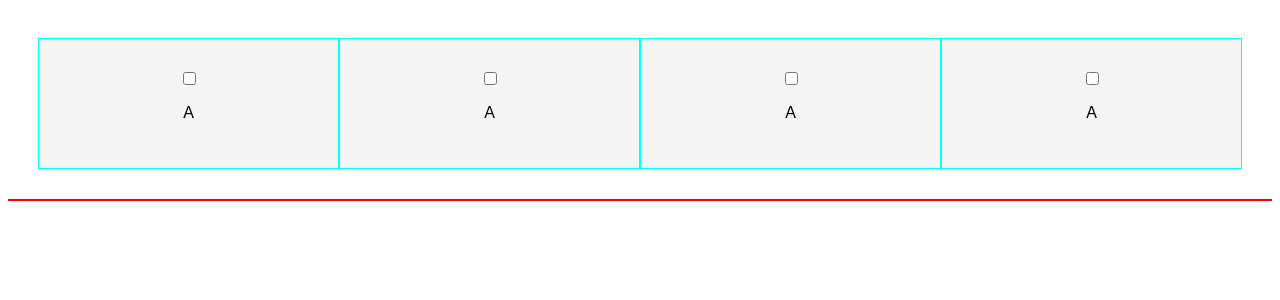
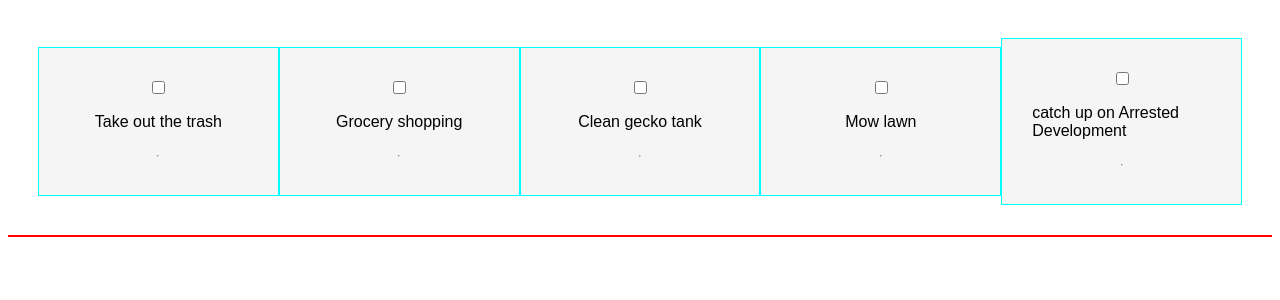
Before and after one commit to anchitdhar/todo-react, a React (Create React App) app: page / in a window 1280 px wide. Shown: the top 300 px of the page. Built offline with nearby package versions, Linux system fonts and the light colour scheme.

Commit message:
third commit

```diff
--- a/src/App.js
+++ b/src/App.js
@@ -1,14 +1,13 @@
 import React from "react"
-import Checkbox from "./components/Checkbox.js"
+import TodoItem from "./components/Checkbox.js"
 import "./style.css"
+import todoData from "./components/todoData"
 
 function App() {
+  const todoItems = todoData.map(item => <TodoItem key={item.id} item={item}/>)
   return (
     <div className="items">
-      <Checkbox />
-      <Checkbox />
-      <Checkbox />
-      <Checkbox />
+      {todoItems}
     </div>
   )
 
--- a/src/components/Checkbox.js
+++ b/src/components/Checkbox.js
@@ -1,12 +1,13 @@
 import React from "react"
 
-function Checkbox() {
+function TodoItem(props) {
     return (
         <div className="list">
             <input type="checkbox" />
-            <p> A</p>
+            <p> {props.item.text}</p>
+            <hr/>
         </div>
     )
 }
 
-export default Checkbox
+export default TodoItem
--- /dev/null
+++ b/src/components/todoData.js
@@ -0,0 +1,29 @@
+const todoData = [
+    {
+        id: 1,
+        text: "Take out the trash",
+        completed:true
+    },
+    {
+        id: 2,
+        text: "Grocery shopping",
+        completed:false
+    },
+    {
+        id: 3,
+        text: "Clean gecko tank",
+        completed:false
+    },
+    {
+        id: 4,
+        text: "Mow lawn",
+        completed:true
+    },
+    {
+        id: 5,
+        text: "catch up on Arrested Development",
+        completed:false
+    },
+]
+
+export default todoData
```
